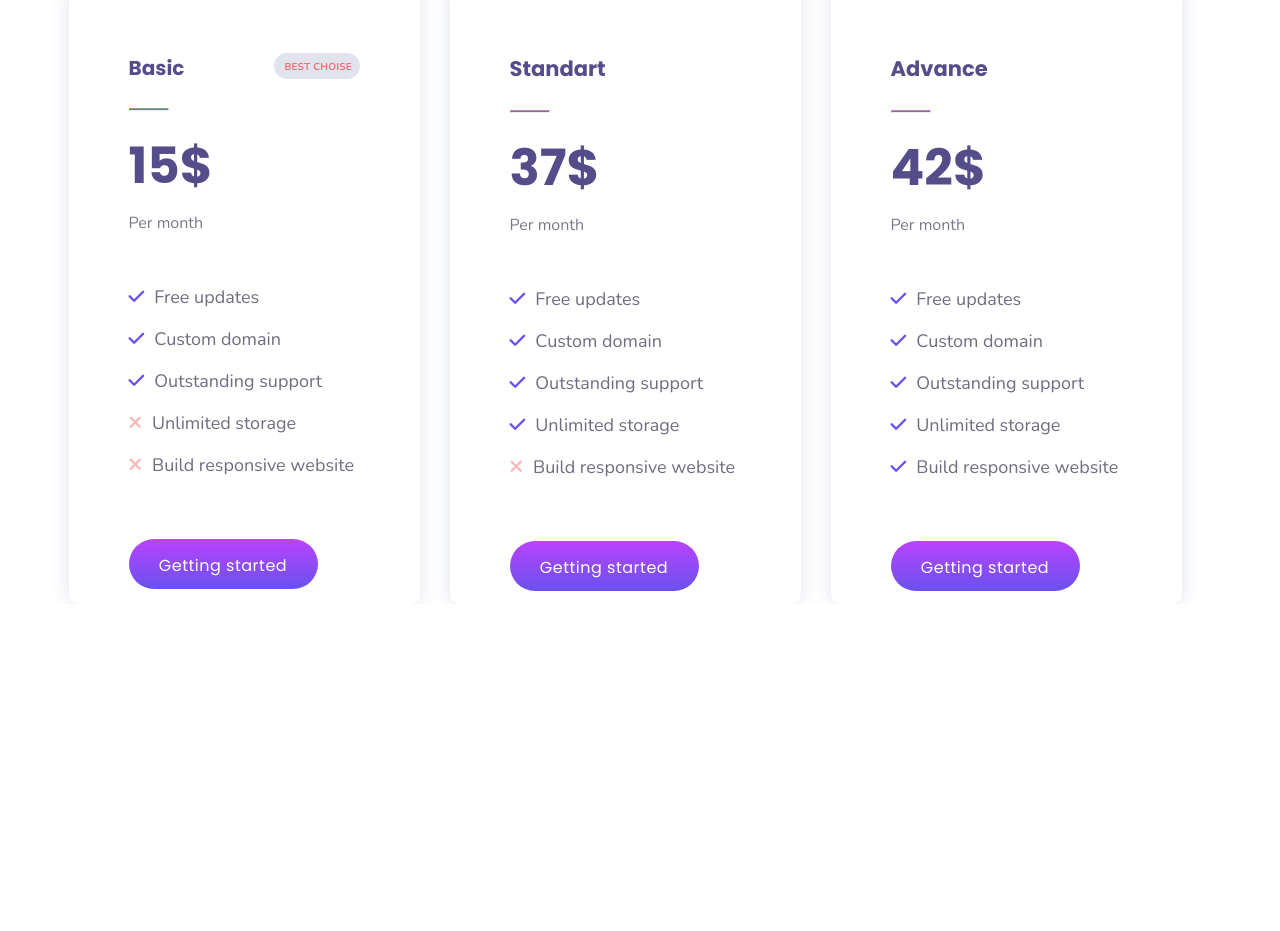
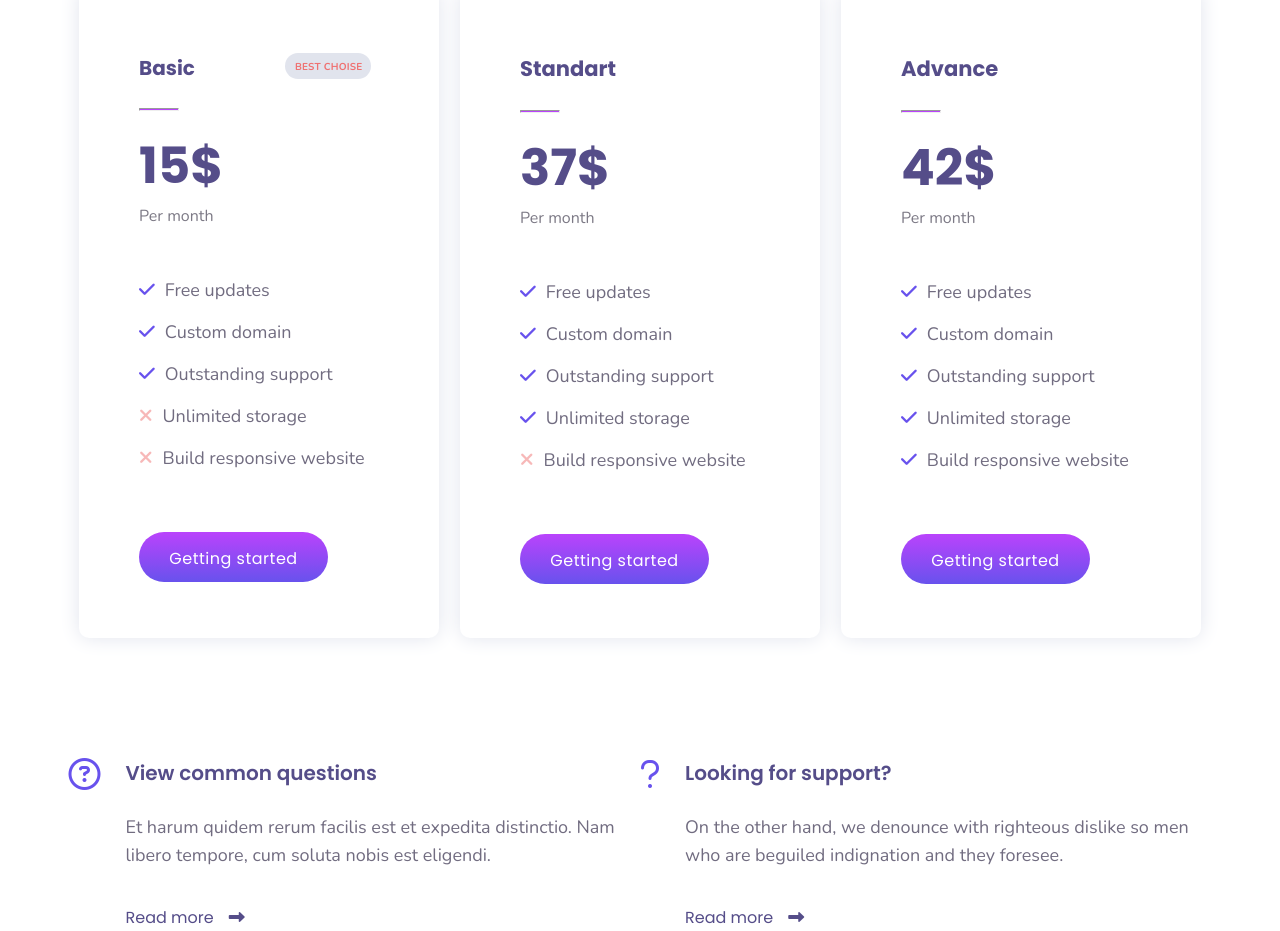
Before and after one commit to StepashkaJu/Elipso-Layout, a plain HTML site: page index.html in a window 1280 px wide. Shown: the part 5243-6174 px from the top of the page. Before the commit the page ends 5847 px from the top, so only its background shows below. Drawn offline with nearby package versions, Linux system fonts and the light colour scheme.

Commit message:
add support block

```diff
--- a/css/style.css
+++ b/css/style.css
@@ -625,12 +625,12 @@ ul {
     border-radius: 10px;
     box-shadow: 0 0 20px 0 #e1e4ed;
     background-color: #fff;
-    margin-right: 3rem;
     width: 360px;
-    height: 616px;
+    height: 650px;
     display: flex;
     flex-direction: column;
     padding-left: 6rem;
+    margin: auto;
 }
 
 .tarif__header {
@@ -674,7 +674,7 @@ ul {
     font-size: 1.6rem;
     line-height: 1.31;
     color: rgba(91, 87, 102, 0.8);
-    margin-top: 1.7rem;
+    margin-top: 1rem;
 }
 
 .tarif__list {
@@ -716,4 +716,51 @@ ul {
     text-align: center;
 }
 
+
+.support__block {
+    display: flex;
+    justify-content: space-between;
+    align-items: center;
+    margin-top: 12rem;
+}
+
+.support {
+    display: flex;
+    justify-content: space-between;
+    width: 50%;
+}
+
+.support__content {
+    margin-left: 2.5rem;
+}
+
+.support__title {
+    margin-bottom: 2.5rem;
+    font-size: 2rem;
+    font-weight: 600;
+    line-height: 1.5;
+    color: #554d89;
+}
+
+.support__text {
+    margin-bottom: 3.5rem;
+    font-size: 1.8rem;
+    line-height: 1.56;
+    color: #716c80;
+}
+
+.fa-circle-question {
+    font-size: 3.2rem;
+    font-weight: 300;
+    line-height: 1;
+    color: #6852ed;
+}
+
+.fa-question {
+    font-size: 3.2rem;
+    font-weight: 300;
+    line-height: 1;
+    color: #6852ed;
+}
+
 /*transform: translateX(-50%); */
--- a/index.html
+++ b/index.html
@@ -376,6 +376,30 @@
           <a href="#" class="btn btn-dark">Getting started</a>
         </div>
       </div>
+      <div class="support__block">
+        <div class="support">
+          <i class="fa-regular fa-circle-question"></i>
+          <div class="support__content">
+            <h3 class="support__title">View common questions</h3>
+            <div class="support__text">
+              Et harum quidem rerum facilis est et expedita distinctio. Nam
+              libero tempore, cum soluta nobis est eligendi.
+            </div>
+            <a href="#" class="link link-arrow">Read more</a>
+          </div>
+        </div>
+        <div class="support">
+          <i class="fa-solid fa-question"></i>
+          <div class="support__content">
+            <h3 class="support__title">Looking for support?</h3>
+            <div class="support__text">
+              On the other hand, we denounce with righteous dislike so men who
+              are beguiled indignation and they foresee.
+            </div>
+            <a href="#" class="link link-arrow">Read more</a>
+          </div>
+        </div>
+      </div>
     </div>
   </body>
 </html>
```
